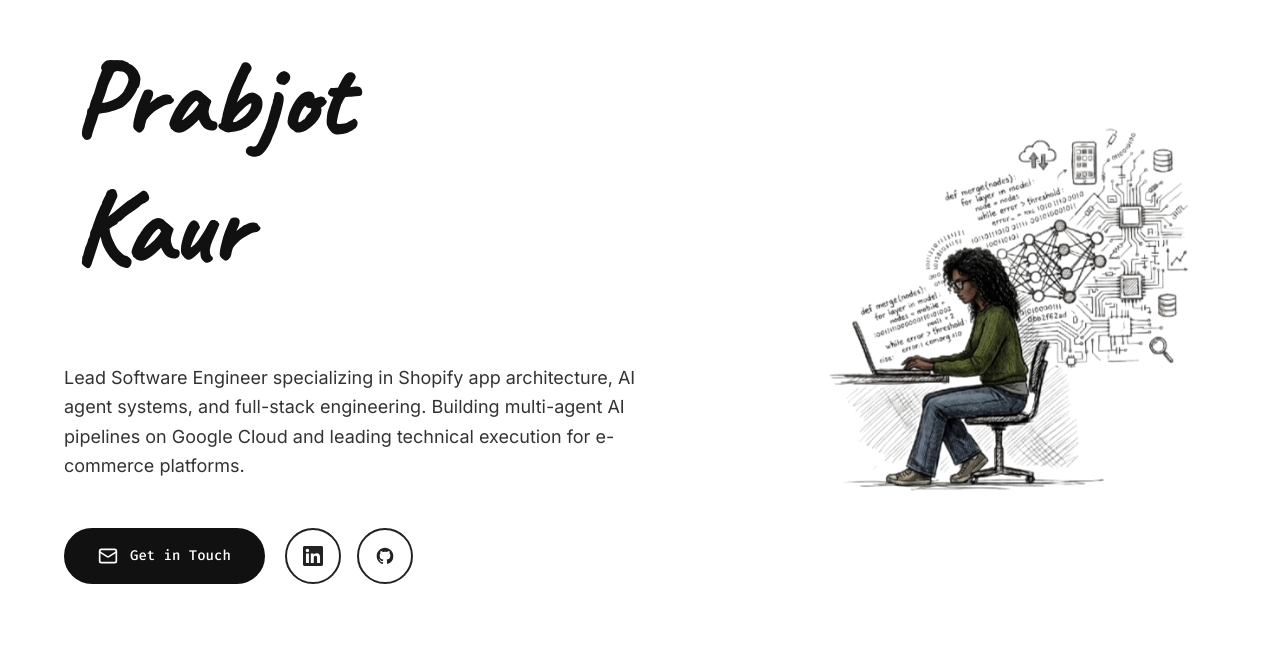
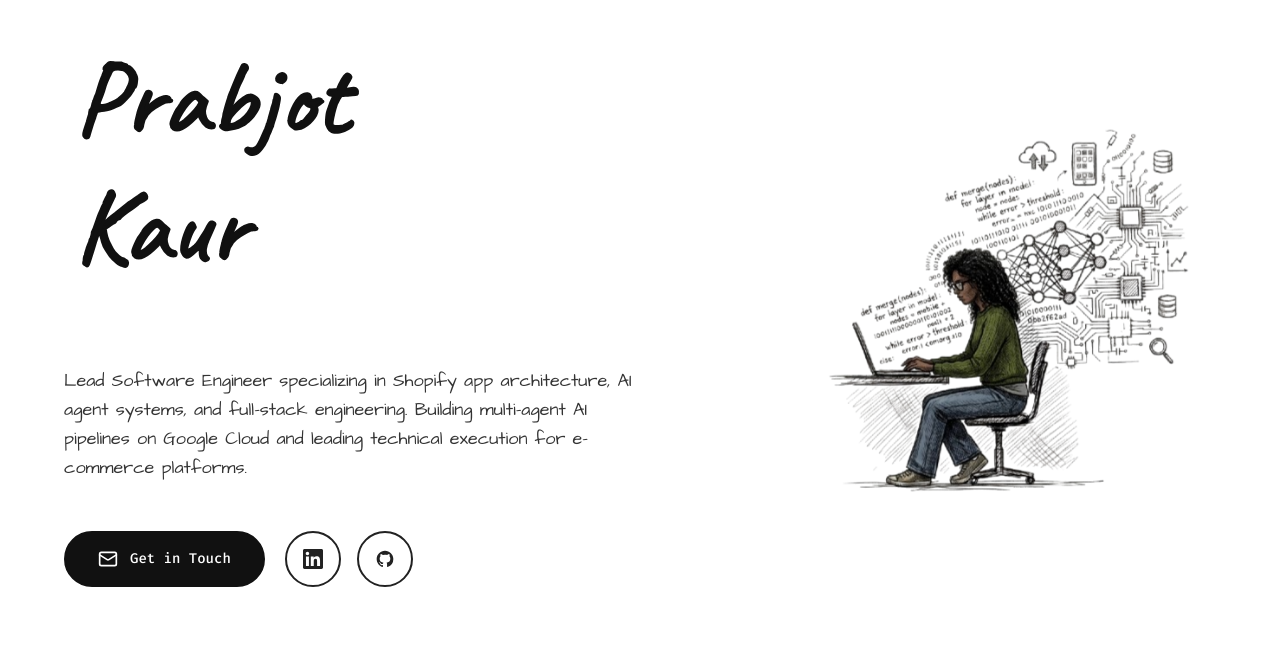
Before and after one commit to Prabjot616/portfolio, a Next.js app: page / in a window 1280 px wide. Shown: the part 133-800 px from the top of the page. Built offline with nearby package versions, Linux system fonts and the light colour scheme.

Commit message:
Apply handwritten fonts (Caveat + Architects Daughter) site-wide
Self-host both fonts under public/fonts so headings/body text render
without depending on the Google Fonts CDN at request time.

```diff
--- a/app/globals.css
+++ b/app/globals.css
@@ -1,5 +1,21 @@
-@import url('https://fonts.googleapis.com/css2?family=Space+Grotesk:wght@600;700&family=Inter:wght@400;500&family=Fira+Code:wght@400;500&family=Architects+Daughter&family=Caveat:wght@600&display=swap');
+@import url('https://fonts.googleapis.com/css2?family=Space+Grotesk:wght@600;700&family=Inter:wght@400;500&family=Fira+Code:wght@400;500&display=swap');
 @import "tailwindcss";
+
+@font-face {
+  font-family: 'Architects Daughter';
+  font-style: normal;
+  font-weight: 400;
+  font-display: swap;
+  src: url('/fonts/ArchitectsDaughter-Regular.woff2') format('woff2');
+}
+
+@font-face {
+  font-family: 'Caveat';
+  font-style: normal;
+  font-weight: 400 700;
+  font-display: swap;
+  src: url('/fonts/Caveat-Variable.woff2') format('woff2');
+}
 
 @theme inline {
   --animate-marquee: marquee 25s linear infinite;
@@ -9,8 +25,8 @@
   --animate-draw-in: drawIn 0.8s cubic-bezier(0.25, 0.46, 0.45, 0.94) forwards;
 
   /* Font Families */
-  --font-heading: 'Space Grotesk', -apple-system, system-ui, sans-serif;
-  --font-body: 'Inter', -apple-system, system-ui, sans-serif;
+  --font-heading: 'Caveat', cursive;
+  --font-body: 'Architects Daughter', cursive;
   --font-mono: 'Fira Code', 'Monaco', 'Courier New', monospace;
   --font-handwriting: 'Architects Daughter', cursive;
 
@@ -92,6 +108,7 @@
 body {
   overflow-x: clip;
   font-family: var(--font-body);
+  line-height: 1.6;
   background: #ffffff;
   color: #111111;
   position: relative;
@@ -134,6 +151,7 @@ body > * {
 .font-heading {
   font-family: var(--font-heading);
   font-weight: 700;
+  letter-spacing: normal;
 }
 
 .font-body {
```
Also changed, not shown: public/fonts/ArchitectsDaughter-Regular.woff2 (added), public/fonts/Caveat-Variable.woff2 (added).
